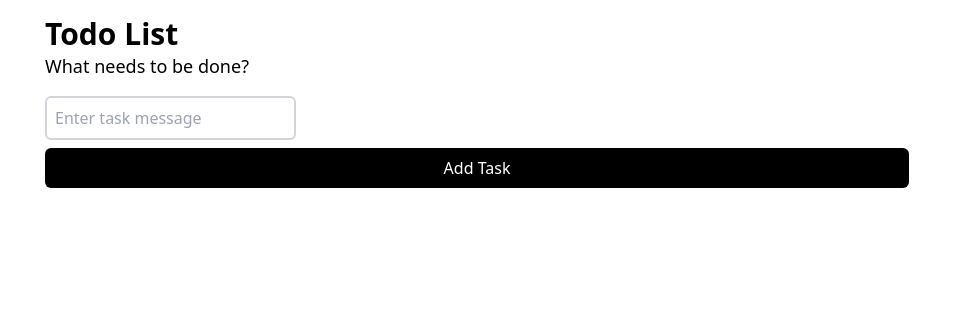
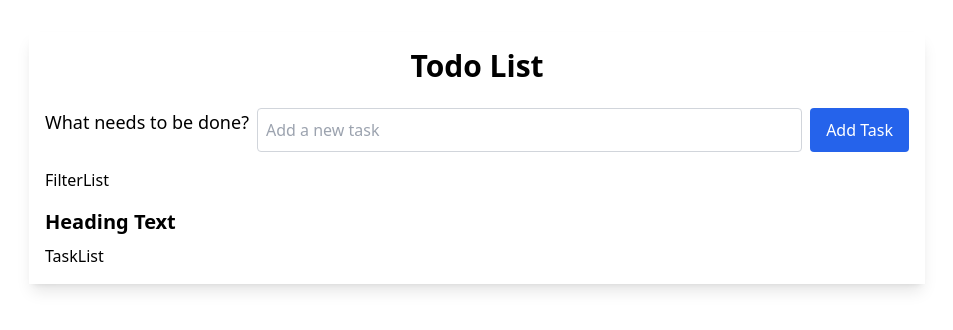
Before and after one commit to prabowo-sakti/learn-fullstack-with-a-project-todo, a React (Vite) app: page / in a window 1280 px wide. Shown: the top 330 px of the page, without its empty margins (163-1116 px from the left). Built offline with nearby package versions, Linux system fonts and the light colour scheme.

Commit message:
pusing gak bisa fetch pake method post

```diff
--- a/src/App.jsx
+++ b/src/App.jsx
@@ -1,33 +1,31 @@
 import { useState, useEffect, useRef } from "react";
 import { nanoid } from "nanoid";
-import Error from "next/error";
+
 import Form from "./Form";
+function usePrevious(value) {
+  const ref = useRef(null);
+  useEffect(() => {
+    ref.current = value;
+  });
+}
 
-function App(props) {
-  const [tasks, setTasks] = useState(props.tasks || []);
+function App() {
+  const [tasks, setTasks] = useState([]);
   const [filter, setFilter] = useState("All");
   const [isLoading, setIsLoading] = useState(false);
-  const [whisperResponse, setWhisperResponse] = useState(null);
   const [error, setError] = useState(null);
 
-  function usePrevious(value) {
-    const ref = useRef(null);
-    useEffect(() => {
-      ref.current = value;
-    });
-  }
-
-  async function addTask({ message }) {
+  async function addTask(name) {
     setIsLoading(true);
     setError(null);
 
     try {
-      const res = await fetch("/api/v1/whisper", {
+      const res = await fetch("http://localhost:3000/api/v1/whisper", {
         method: "POST",
         headers: {
           "Content-Type": "application/json",
         },
-        body: JSON.stringify({ message }),
+        body: JSON.stringify({ message: name }),
       });
 
       if (!res.ok) {
@@ -36,12 +34,11 @@ function App(props) {
 
       const result = await res.json();
       const newTask = {
-        id: result.id || "todo" - nanoid(),
+        id: result.id || "todo-" + nanoid(),
         message: result.message || message,
         completed: result.completed || false,
       };
-      setTasks((prevTasks) => [...prevTasks, newTask]);
-      setWhisperResponse(result);
+      setTasks([...tasks, newTask]);
     } catch (error) {
       setError(error.message);
     } finally {
@@ -51,9 +48,20 @@ function App(props) {
 
   return (
     <>
-      <div className="max-w-4xl mx-auto p-4">
-        <h1 className="text-3xl font-semibold ">Todo List</h1>
-        <Form />
+      <div className="max-w-4xl mx-auto p-4 bg-white shadow-lg my-8">
+        <h1 className="text-3xl font-bold text-center mb-6">Todo List</h1>
+        <Form addTask={addTask} isLoading={isLoading} error={error} />
+        <div className="flex space-x-4 my-4">FilterList</div>
+        <h2
+          id="list-heading"
+          tabIndex="-1"
+          className="text-xl font-semibold mb-2"
+        >
+          Heading Text
+        </h2>
+        <ul aria-labelledby="list-heading" className="space-y-2" role="list">
+          TaskList
+        </ul>
       </div>
     </>
   );
--- a/src/Form.jsx
+++ b/src/Form.jsx
@@ -1,19 +1,16 @@
 import { useState } from "react";
 
-function Form({ onSubmit, isLoading }) {
-  const [message, setMessage] = useState("");
+function Form({ addTask, isLoading, error }) {
+  const [nameTasks, setNameTasks] = useState("");
 
-  function handleSubmit(event) {
-    event.preventDefault();
-
-    if (message.trim()) {
-      onSubmit({ message });
-      setMessage("");
-    }
+  function handleSubmit(e) {
+    e.preventDefault();
+    addTask(nameTasks);
+    setNameTasks("");
   }
 
   return (
-    <form onSubmit={handleSubmit}>
+    <form onSubmit={handleSubmit} className="mt-4 flex space-x-2">
       <div className="label-wrapper mb-4">
         <label htmlFor="taskMessage" className="text-lg font-medium">
           What needs to be done?
@@ -21,23 +18,21 @@ function Form({ onSubmit, isLoading }) {
       </div>
       <input
         type="text"
-        id="taskMessage"
         name="text"
         autoComplete="off"
-        value={message}
-        onChange={(e) => setMessage(e.target.value)}
-        className="p-2 border-2 rounded-md border-gray-300 focus:outline-none focus:ring-2 focus:ring-blue-500"
-        placeholder="Enter task message"
+        value={nameTasks}
+        onChange={(e) => setNameTasks(e.target.value)}
+        className="flex-1 rounded border border-gray-300 p-2"
+        placeholder="Add a new task "
         disabled={isLoading}
-        required
       />
       <button
-        type="submit"
-        className="btn w-full bg-black text-white py-2 rounded-md mt-2 hover:bg-gray-800 disabled:bg-gray-400"
+        className="rounded bg-blue-600 px-4 py-2 text-white hover:bg-blue-700 disabled:bg-gray-400"
         disabled={isLoading}
       >
         {isLoading ? "Menambahkan..." : "Add Task"}
       </button>
+      {error && <p className="text-red-500">{error}</p>}
     </form>
   );
 }
--- /dev/null
+++ b/src/Todo.jsx
@@ -0,0 +1,40 @@
+import { useEffect, useRef, useState } from "react";
+
+function usePrevious(value) {
+  const ref = useRef(null);
+  useEffect(() => {
+    ref.current = value;
+  });
+  return ref.current;
+}
+
+const Todo = ({
+  id,
+  name,
+  completed,
+  toggleTaskCompleted,
+  deleteTask,
+  editTask,
+}) => {
+  const [isEditing, setEditing] = useState(false);
+  const [newName, setNewName] = useState("");
+
+  const editFieldRef = useRef(null);
+  const editButtonRef = useRef(null);
+
+  const wasEditing = usePrevious;
+  return (
+    <div className="flex items-center justify-between p-4 mb-2 bg-white shadow-lg rounded-md">
+      <div className="flex items-center">
+        <input
+          type="checkbox"
+          checked={task.completed}
+          onChange={() => onToggle(task.id)}
+          className="mr-2"
+        />
+        <span></span>
+      </div>
+    </div>
+  );
+};
+export default Todo;
--- a/src/main.jsx
+++ b/src/main.jsx
@@ -13,6 +13,6 @@ const DATA = [
 createRoot(document.getElementById("root")).render(
   <StrictMode>
     {/* <CekTimer /> */}
-    <App tasks={DATA} />
+    <App tugas={DATA} />
   </StrictMode>
 );
```
